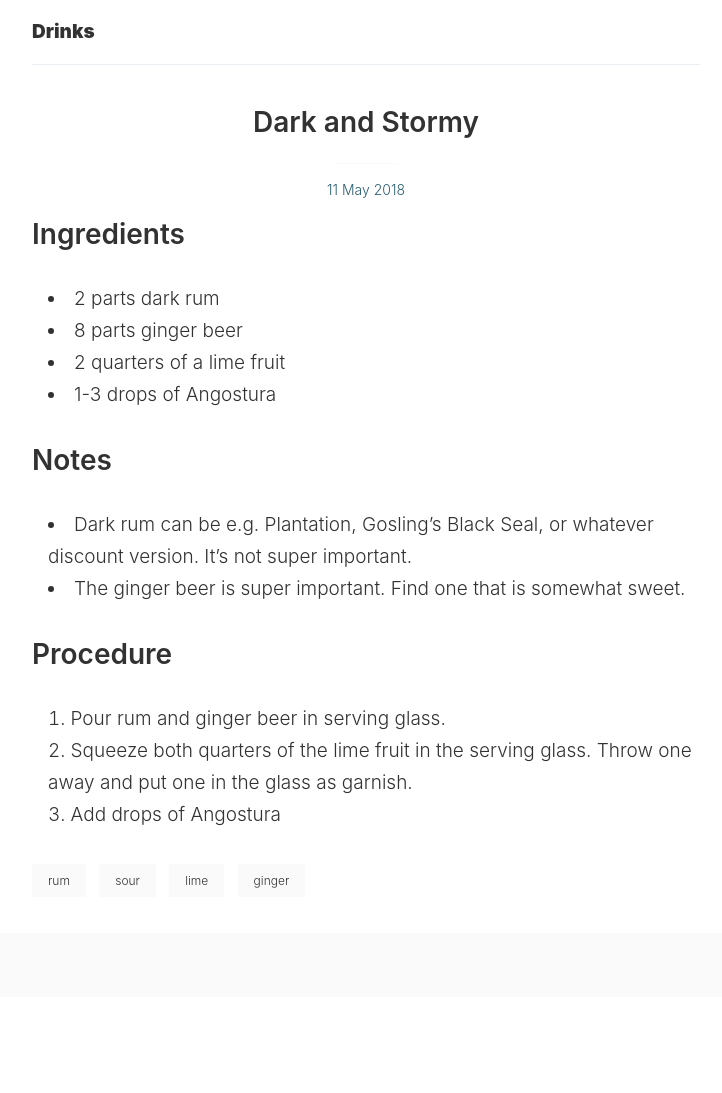
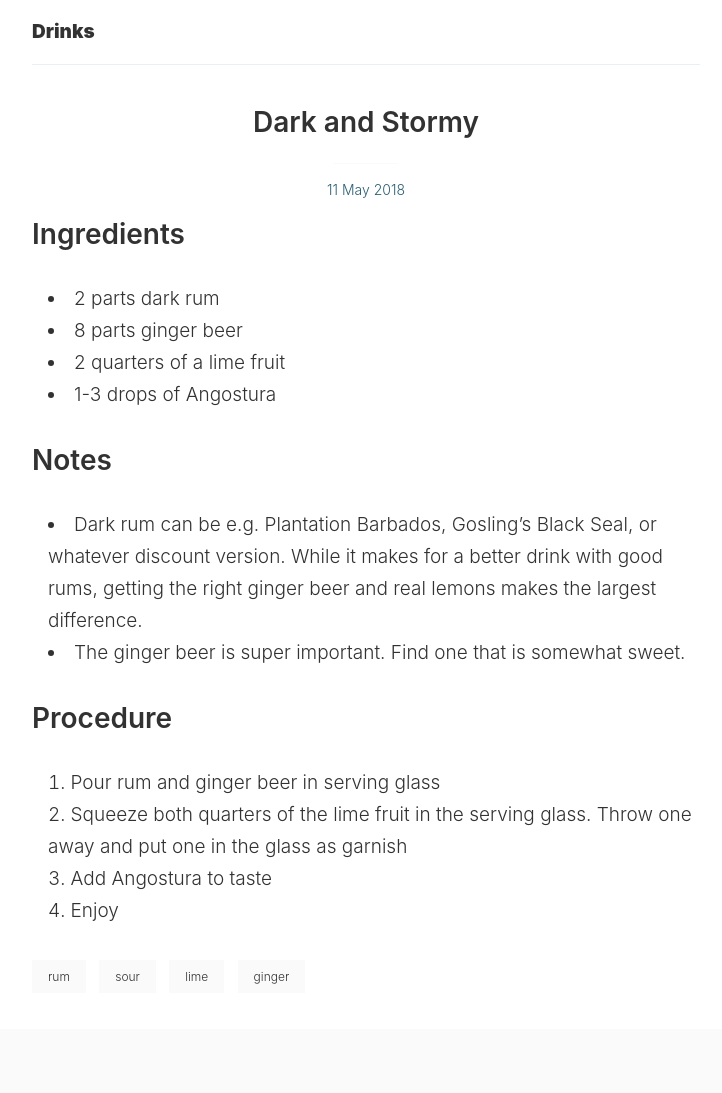
Before and after one commit to micvbang/drinks.haps.pw, a Jekyll site: the page built from drinks/_posts/2018-05-11-dark-and-stormy.md, in a window 1280 px wide. Shown: the whole page, without its empty margins (274-996 px from the left). Built offline with Jekyll 4.4.1, drawn with Linux system fonts in a browser that asks for light colours; before the commit the page ends 997 px from its top, so only the background shows below that.

Commit message:
Fix typos in dark and stormy and whiskey sour.

```diff
--- a/drinks/_posts/2018-05-11-dark-and-stormy.md
+++ b/drinks/_posts/2018-05-11-dark-and-stormy.md
@@ -12,10 +12,11 @@ tags: [rum, sour, lime, ginger]
 - 1-3 drops of Angostura
 
 ## Notes
-- Dark rum can be e.g. Plantation, Gosling's Black Seal, or whatever discount version. It's not super important.
+- Dark rum can be e.g. Plantation Barbados, Gosling's Black Seal, or whatever discount version. While it makes for a better drink with good rums, getting the right ginger beer and real lemons makes the largest difference.
 - The ginger beer is super important. Find one that is somewhat sweet.
 
 ## Procedure
-1. Pour rum and ginger beer in serving glass.
-2. Squeeze both quarters of the lime fruit in the serving glass. Throw one away and put one in the glass as garnish.
-3. Add drops of Angostura
+1. Pour rum and ginger beer in serving glass
+2. Squeeze both quarters of the lime fruit in the serving glass. Throw one away and put one in the glass as garnish
+3. Add Angostura to taste
+4. Enjoy
```
Also changed, not shown: drinks/_posts/2018-05-11-whiskey-sour.md (+5 -4 lines).
